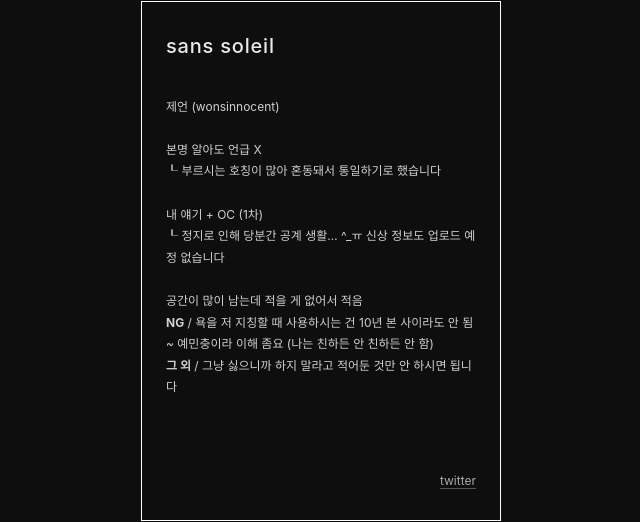
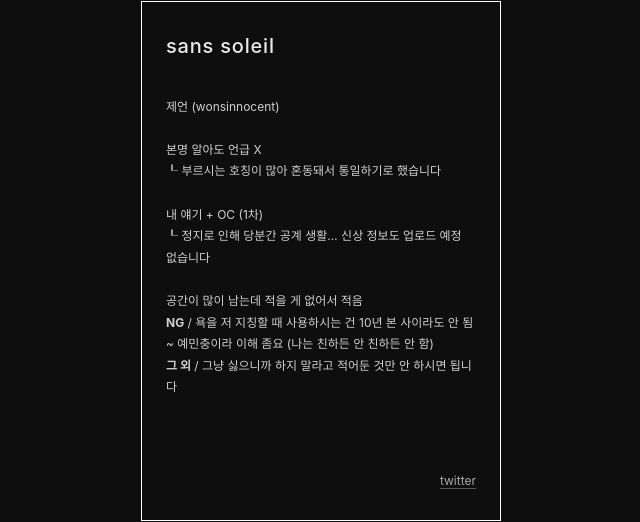
Before and after one commit to isabelleadjani/sanssoleil1983, a plain HTML site: page index.html in a window 1280 px wide. Shown: the part 139-661 px from the top of the page, 319-959 px from the left. Drawn offline with Linux system fonts and the light colour scheme; a web font is replaced by a local one.

Commit message:
Update index.html

```diff
--- a/index.html
+++ b/index.html
@@ -81,7 +81,7 @@
 ┖ 부르시는 호칭이 많아 혼동돼서 통일하기로 했습니다
 
 내 얘기 + OC (1차)
-┖ 정지로 인해 당분간 공계 생활… ^_ㅠ 신상 정보도 업로드 예정 없습니다
+┖ 정지로 인해 당분간 공계 생활… 신상 정보도 업로드 예정 없습니다
 
 공간이 많이 남는데 적을 게 없어서 적음
 <strong>NG</strong> / 욕을 저 지칭할 때 사용하시는 건 10년 본 사이라도 안 됨~ 예민충이라 이해 좀요 (나는 친하든 안 친하든 안 함)
```
